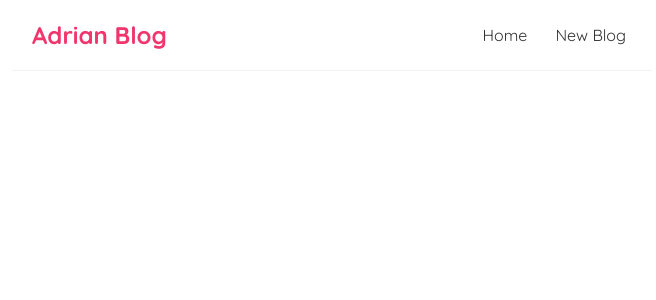
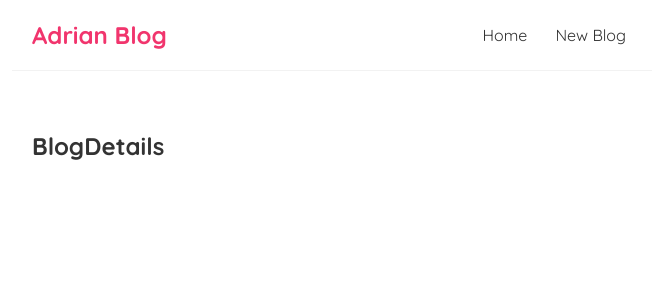
Before and after one commit to Adriantutuianu/react-2022, a React (Create React App) app: page /blogs/1 in a window 1280 px wide. Shown: the top 300 px of the page, without its empty margins (308-964 px from the left). Built offline with nearby package versions, Linux system fonts and the light colour scheme.

Commit message:
Route parameters

```diff
--- a/src/App.js
+++ b/src/App.js
@@ -2,6 +2,7 @@
 import Home from "./Home";
 import { BrowserRouter as Router, Route, Switch } from "react-router-dom";
 import Create from "./Create";
+import BlogDetails from "./BlogDetails";
 
 function App() {
   return (
@@ -17,6 +18,9 @@
             <Route path="/create">
               <Create />
             </Route>
+            <Route path="/blogs/:id">
+              <BlogDetails />
+            </Route>
           </Switch>
         </div>
       </div>
--- /dev/null
+++ b/src/BlogDetails.js
@@ -0,0 +1,11 @@
+import React from "react";
+
+const BlogDetails = () => {
+  return (
+    <div className="blog-details">
+      <h2>BlogDetails</h2>
+    </div>
+  );
+};
+
+export default BlogDetails;
```
